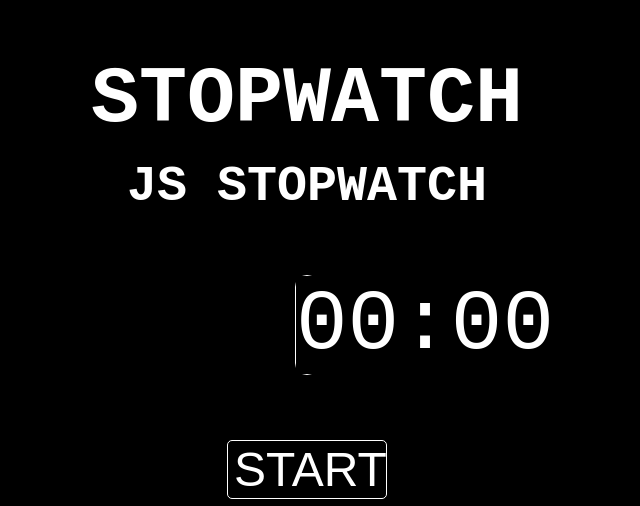
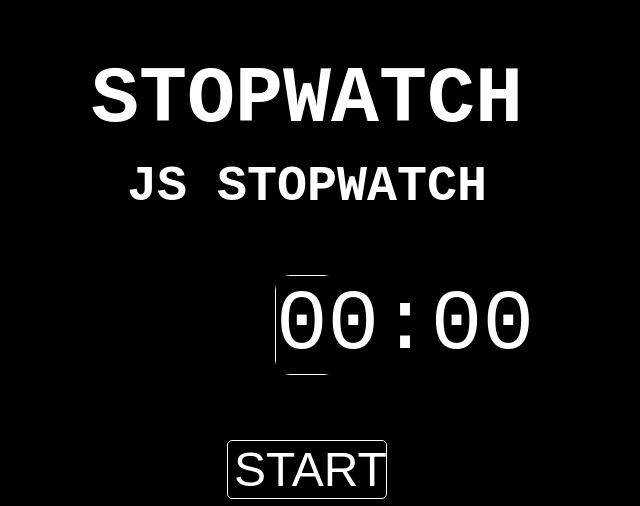
Before and after one commit to Shahnazi2002/JS-Stopwatch, a plain HTML site: page index.html in a window 1280 px wide. Shown: the top 506 px of the page, without its empty margins (333-973 px from the left). Drawn offline with Linux system fonts and the light colour scheme.

Commit message:
Update style.css

```diff
--- a/style.css
+++ b/style.css
@@ -17,7 +17,7 @@ h2 {
 }
 
 p {
-    margin: 60px 620px;
+    margin: 60px 600px;
     font-size: 86px;
     font-family: "Courier New";
     border: solid 1px white;
```
